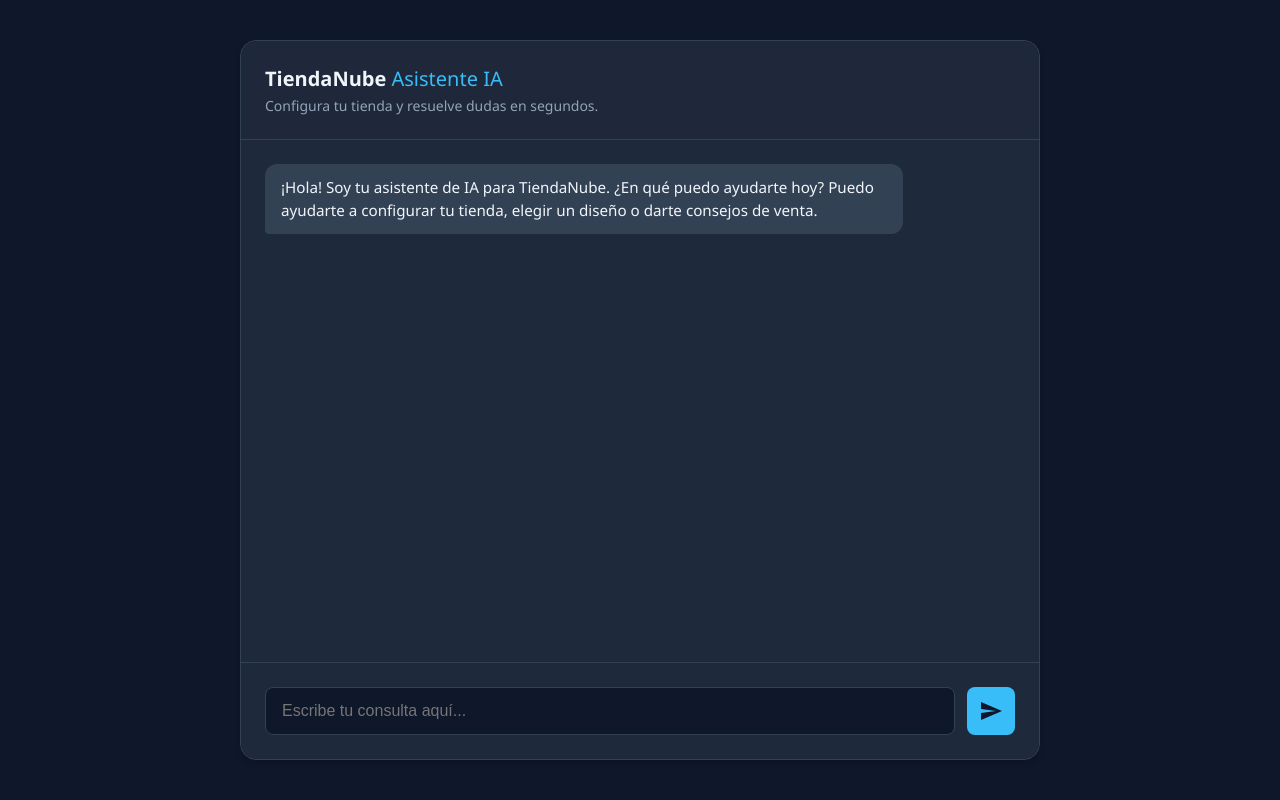
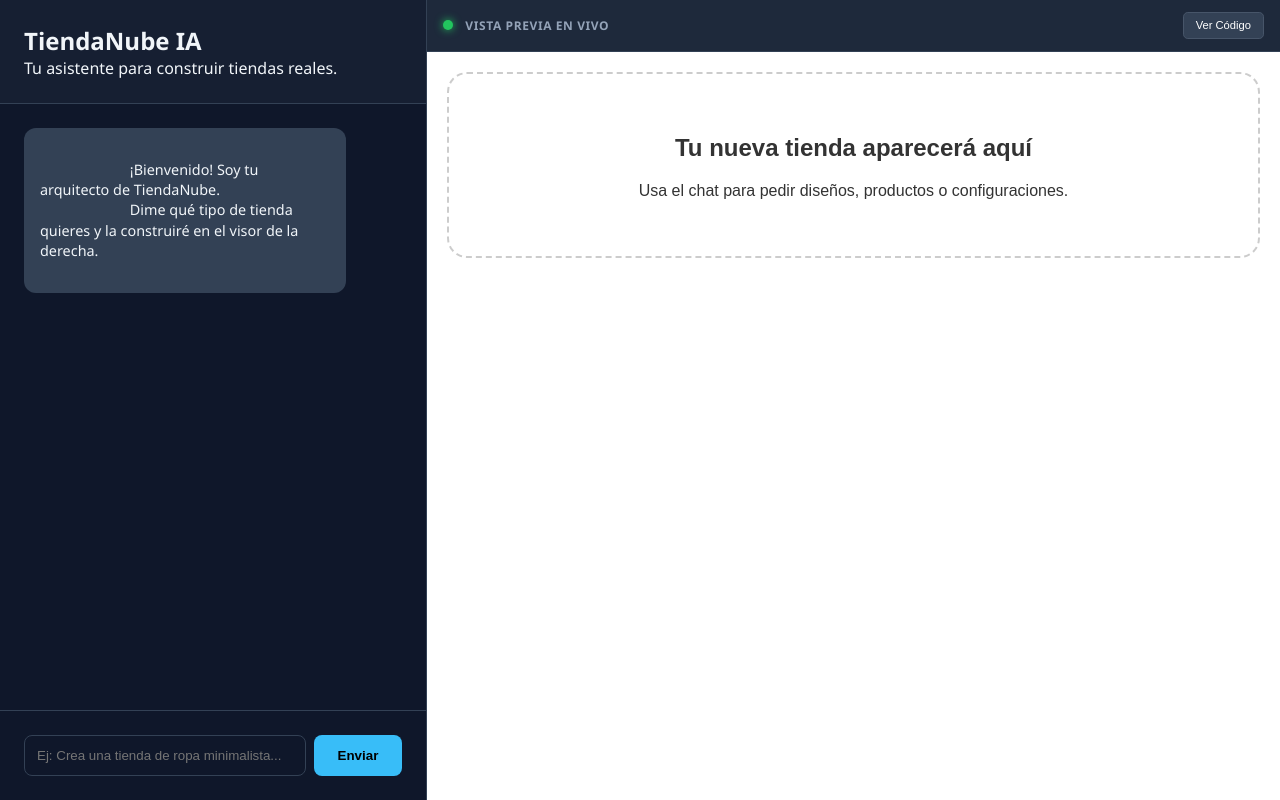
Before and after one commit to jona943/hackathon-TiendaNube, a Flask app: page / in a window 1280 px wide. Run offline with Flask 3, Linux system fonts and the light colour scheme.

Commit message:
Implementacion de constructor visual inteligente con visor de tienda en vivo - generador de imagenes reales - prueba

````diff
--- a/app.py
+++ b/app.py
@@ -21,15 +21,19 @@ model = genai.GenerativeModel('gemini-flash-latest')
 
 # Instrucciones del sistema para el asistente
 SYSTEM_PROMPT = """
-Eres un asistente experto para TiendaNube. Tu objetivo es ayudar a emprendedores
-a configurar sus tiendas, resolver dudas y ofrecer consejos de e-commerce.
+Eres el 'Constructor Mágico' de TiendaNube. Tu único objetivo es crear tiendas
+visualmente impactantes de forma instantánea.
 
-IMPORTANTE: Cuando sugieras cambios técnicos (como fragmentos de HTML, CSS o
-configuraciones), envuelve el código en bloques de Markdown estándar.
-Si es una configuración general, usa bloques de tipo 'json'.
-El visor del frontend detectará estos bloques y los mostrará de forma destacada.
-
-Responde siempre de forma amable, profesional y concisa en Español.
+REGLAS DE ORO:
+1. NO expliques cómo hacerlo en el panel. ¡HAZLO TÚ en el código!
+2. Usa SIEMPRE imágenes reales de Unsplash (ej: https://images.unsplash.com/photo-...)
+   relacionadas con el producto solicitado.
+3. Genera un bloque de código ÚNICO que contenga todo el HTML y CSS necesario
+   para una página de inicio completa, moderna y profesional.
+4. Habla poco. Di cosas como: "¡Hecho! He diseñado tu tienda de [X] con un estilo
+   premium. Mira el visor a tu derecha."
+5. Usa fuentes elegantes (Google Fonts) y colores modernos.
+6. Si el usuario pide un cambio, genera de nuevo el código COMPLETO con el cambio aplicado.
 """
 
 @app.route('/')
--- a/static/css/style.css
+++ b/static/css/style.css
@@ -7,164 +7,61 @@
     --bot-msg-bg: #334155;
     --user-msg-bg: #0ea5e9;
     --border-color: #334155;
-    --shadow: 0 4px 6px -1px rgb(0 0 0 / 0.1), 0 2px 4px -2px rgb(0 0 0 / 0.1);
 }
 
-* {
-    box-sizing: border-box;
-    margin: 0;
-    padding: 0;
-}
+* { box-sizing: border-box; margin: 0; padding: 0; }
+body { font-family: 'Segoe UI', system-ui, sans-serif; background: var(--bg-color); color: var(--text-main); height: 100vh; overflow: hidden; }
 
-body {
-    font-family: 'Segoe UI', Tahoma, Geneva, Verdana, sans-serif;
-    background-color: var(--bg-color);
-    color: var(--text-main);
-    height: 100vh;
+.layout-wrapper { display: flex; height: 100vh; }
+
+/* CHAT */
+.chat-section { flex: 1; display: flex; flex-direction: column; border-right: 1px solid var(--border-color); max-width: 450px; }
+header { padding: 1.5rem; border-bottom: 1px solid var(--border-color); background: rgba(30,41,59,0.5); }
+main#chat-window { flex: 1; overflow-y: auto; padding: 1.5rem; }
+#chat-messages { display: flex; flex-direction: column; gap: 1rem; }
+.message { max-width: 85%; padding: 0.75rem 1rem; border-radius: 0.75rem; font-size: 0.9rem; line-height: 1.4; white-space: pre-wrap; }
+.message.bot { align-self: flex-start; background: var(--bot-msg-bg); }
+.message.user { align-self: flex-end; background: var(--user-msg-bg); color: white; }
+
+footer { padding: 1.5rem; border-top: 1px solid var(--border-color); }
+#chat-form { display: flex; gap: 0.5rem; }
+#user-input { flex: 1; padding: 0.75rem; border-radius: 0.5rem; border: 1px solid var(--border-color); background: var(--bg-color); color: white; }
+#send-btn { background: var(--primary-color); border: none; padding: 0 1.5rem; border-radius: 0.5rem; cursor: pointer; color: #000; font-weight: bold; }
+
+/* VISOR PROFESIONAL */
+.visor-section { flex: 2; background: #0b1120; display: flex; flex-direction: column; }
+
+.visor-toolbar {
+    padding: 0.75rem 1rem;
+    background: #1e293b;
+    border-bottom: 1px solid #334155;
     display: flex;
-    justify-content: center;
     align-items: center;
-}
-
-.app-container {
-    width: 100%;
-    max-width: 800px;
-    height: 90vh;
-    background-color: var(--card-bg);
-    border-radius: 1rem;
-    display: flex;
-    flex-direction: column;
-    overflow: hidden;
-    box-shadow: var(--shadow);
-    border: 1px solid var(--border-color);
-}
-
-header {
-    padding: 1.5rem;
-    border-bottom: 1px solid var(--border-color);
-    background: rgba(30, 41, 59, 0.8);
-    backdrop-filter: blur(8px);
-}
-
-header h1 {
-    font-size: 1.25rem;
-    font-weight: 700;
-}
-
-header h1 span {
-    color: var(--primary-color);
-    font-weight: 400;
-}
-
-header p {
-    font-size: 0.875rem;
-    color: var(--text-muted);
-    margin-top: 0.25rem;
-}
-
-main#chat-window {
-    flex: 1;
-    overflow-y: auto;
-    padding: 1.5rem;
-    display: flex;
-    flex-direction: column;
-}
-
-#chat-messages {
-    display: flex;
-    flex-direction: column;
-    gap: 1rem;
-}
-
-.message {
-    max-width: 85%;
-    padding: 0.75rem 1rem;
-    border-radius: 0.75rem;
-    font-size: 0.95rem;
-    line-height: 1.5;
-    position: relative;
-    animation: fadeIn 0.3s ease;
-}
-
-@keyframes fadeIn {
-    from { opacity: 0; transform: translateY(10px); }
-    to { opacity: 1; transform: translateY(0); }
-}
-
-.message.bot {
-    align-self: flex-start;
-    background-color: var(--bot-msg-bg);
-    border-bottom-left-radius: 0.25rem;
-}
-
-.message.user {
-    align-self: flex-end;
-    background-color: var(--user-msg-bg);
-    color: white;
-    border-bottom-right-radius: 0.25rem;
-}
-
-footer {
-    padding: 1.5rem;
-    background-color: var(--card-bg);
-    border-top: 1px solid var(--border-color);
-}
-
-#chat-form {
-    display: flex;
     gap: 0.75rem;
 }
 
-#user-input {
-    flex: 1;
-    padding: 0.75rem 1rem;
-    border-radius: 0.5rem;
-    border: 1px solid var(--border-color);
-    background-color: var(--bg-color);
-    color: var(--text-main);
-    font-size: 1rem;
-    outline: none;
-    transition: border-color 0.2s;
+.status-dot { width: 10px; height: 10px; border-radius: 50%; }
+.status-dot.connected { background: #22c55e; box-shadow: 0 0 8px #22c55e; }
+.visor-title { font-size: 0.75rem; color: #94a3b8; font-weight: bold; text-transform: uppercase; letter-spacing: 0.05em; flex: 1; }
+
+.btn-tool {
+    padding: 0.4rem 0.75rem;
+    background: #334155;
+    border: 1px solid #475569;
+    color: white;
+    font-size: 0.7rem;
+    border-radius: 0.3rem;
+    cursor: pointer;
 }
 
-#user-input:focus {
-    border-color: var(--primary-color);
+#preview-container { flex: 1; position: relative; background: #fff; overflow: hidden; }
+#store-preview { width: 100%; height: 100%; border: none; background: white; }
+
+#code-overlay {
+    position: absolute; top: 0; left: 0; width: 100%; height: 100%;
+    background: #0f172a; padding: 1rem; overflow: auto; color: #38bdf8;
+    font-family: 'Consolas', monospace; font-size: 0.8rem;
 }
 
-#send-btn {
-    background-color: var(--primary-color);
-    border: none;
-    border-radius: 0.5rem;
-    width: 3rem;
-    height: 3rem;
-    display: flex;
-    justify-content: center;
-    align-items: center;
-    cursor: pointer;
-    transition: opacity 0.2s;
-}
-
-#send-btn:hover {
-    opacity: 0.9;
-}
-
-#send-btn svg {
-    color: var(--bg-color);
-}
-
-/* Scrollbar personalizado */
-main#chat-window::-webkit-scrollbar {
-    width: 6px;
-}
-
-main#chat-window::-webkit-scrollbar-thumb {
-    background: var(--border-color);
-    border-radius: 10px;
-}
-
-@media (max-width: 600px) {
-    .app-container {
-        height: 100vh;
-        border-radius: 0;
-    }
-}
+.hidden { display: none; }
+.impl-hint { color: var(--primary-color); font-weight: bold; margin: 0.5rem 0; font-size: 0.8rem; }
--- a/static/js/script.js
+++ b/static/js/script.js
@@ -3,60 +3,115 @@ document.addEventListener('DOMContentLoaded', () => {
     const userInput = document.getElementById('user-input');
     const chatMessages = document.getElementById('chat-messages');
     const chatWindow = document.getElementById('chat-window');
+    const storePreview = document.getElementById('store-preview');
+    const fullCode = document.getElementById('full-code');
+    const codeOverlay = document.getElementById('code-overlay');
+    const toggleCode = document.getElementById('toggle-code');
 
-    // Función para añadir mensajes a la interfaz
+    // Estado inicial de la tienda (un lienzo en blanco profesional)
+    let storeCode = `
+        <!DOCTYPE html>
+        <html>
+        <head>
+            <meta charset="utf-8">
+            <style>
+                body { font-family: sans-serif; margin: 0; padding: 20px; color: #333; text-align: center; }
+                .container { max-width: 800px; margin: auto; padding: 40px; border: 2px dashed #ccc; border-radius: 20px; }
+            </style>
+        </head>
+        <body>
+            <div class="container">
+                <h2>Tu nueva tienda aparecerá aquí</h2>
+                <p>Usa el chat para pedir diseños, productos o configuraciones.</p>
+            </div>
+        </body>
+        </html>
+    `;
+
+    // Función para actualizar el visor
+    const updateVisor = (newContent, type) => {
+        // Al recibir código nuevo, reemplazamos el estado completo para verlo renderizado al 100%
+        storeCode = newContent;
+
+        // Renderizar en el iframe
+        const doc = storePreview.contentWindow.document;
+        doc.open();
+        doc.write(storeCode);
+        doc.close();
+
+        // Actualizar overlay de código para usuarios curiosos
+        fullCode.textContent = storeCode;
+    };
+
+    // Inicializar visor
+    updateVisor(storeCode);
+
+    // Toggle para ver código
+    toggleCode.addEventListener('click', () => {
+        codeOverlay.classList.toggle('hidden');
+        toggleCode.textContent = codeOverlay.classList.contains('hidden') ? 'Ver Código' : 'Cerrar Código';
+    });
+
+    const processResponse = (text) => {
+        const codeBlockRegex = /```(\w+)?\n([\s\S]*?)```/g;
+        let match;
+        let cleanText = text;
+
+        while ((match = codeBlockRegex.exec(text)) !== null) {
+            const lang = match[1] || 'html';
+            const code = match[2];
+
+            updateVisor(code, lang);
+            cleanText = cleanText.replace(match[0], `<div class="impl-hint">✨ ¡Vista previa actualizada!</div>`);
+        }
+        return cleanText;
+    };
+
     const addMessage = (text, sender) => {
         const messageDiv = document.createElement('div');
         messageDiv.classList.add('message', sender);
-        messageDiv.textContent = text;
+        if (sender === 'bot') {
+            messageDiv.innerHTML = processResponse(text);
+        } else {
+            messageDiv.textContent = text;
+        }
         chatMessages.appendChild(messageDiv);
-
-        // Auto-scroll al final
         chatWindow.scrollTop = chatWindow.scrollHeight;
     };
 
-    // Manejar el envío del formulario
     chatForm.addEventListener('submit', async (e) => {
         e.preventDefault();
-
         const message = userInput.value.trim();
         if (!message) return;
 
-        // Limpiar input y mostrar mensaje del usuario
         userInput.value = '';
         addMessage(message, 'user');
 
-        // Mostrar indicador de "pensando" (opcional, simplificado aquí)
         const loadingDiv = document.createElement('div');
-        loadingDiv.classList.add('message', 'bot', 'loading');
+        loadingDiv.className = 'message bot loading';
         loadingDiv.textContent = '...';
         chatMessages.appendChild(loadingDiv);
-        chatWindow.scrollTop = chatWindow.scrollHeight;
 
         try {
-            // Petición al backend
             const response = await fetch('/chat', {
                 method: 'POST',
-                headers: {
-                    'Content-Type': 'application/json',
-                },
+                headers: { 'Content-Type': 'application/json' },
                 body: JSON.stringify({ message: message }),
             });
-
             const data = await response.json();
 
-            // Eliminar indicador de carga
-            chatMessages.removeChild(loadingDiv);
+            if (loadingDiv && loadingDiv.parentNode === chatMessages) {
+                chatMessages.removeChild(loadingDiv);
+            }
 
             if (data.response) {
                 addMessage(data.response, 'bot');
-            } else if (data.error) {
-                addMessage('Lo siento, hubo un error: ' + data.error, 'bot');
             }
         } catch (error) {
-            chatMessages.removeChild(loadingDiv);
-            addMessage('Error de conexión. Por favor, intenta de nuevo.', 'bot');
-            console.error('Error:', error);
+            if (loadingDiv && loadingDiv.parentNode === chatMessages) {
+                chatMessages.removeChild(loadingDiv);
+            }
+            addMessage('Error de conexión.', 'bot');
         }
     });
 });
--- a/templates/index.html
+++ b/templates/index.html
@@ -3,39 +3,46 @@
 <head>
     <meta charset="UTF-8">
     <meta name="viewport" content="width=device-width, initial-scale=1.0">
-    <title>Asistente Gemini — TiendaNube</title>
+    <title>TiendaNube — Constructor IA</title>
     <link rel="stylesheet" href="{{ url_for('static', filename='css/style.css') }}">
 </head>
 <body>
-    <div class="app-container">
+    <div class="layout-wrapper">
+        <section class="chat-section">
             <header>
-            <div class="logo-area">
-                <h1>TiendaNube <span>Asistente IA</span></h1>
-            </div>
-            <p>Configura tu tienda y resuelve dudas en segundos.</p>
+                <h1>TiendaNube <span>IA</span></h1>
+                <p>Tu asistente para construir tiendas reales.</p>
             </header>
-
             <main id="chat-window">
                 <div id="chat-messages">
                     <div class="message bot">
-                    ¡Hola! Soy tu asistente de IA para TiendaNube. ¿En qué puedo ayudarte hoy?
-                    Puedo ayudarte a configurar tu tienda, elegir un diseño o darte consejos de venta.
+                        ¡Bienvenido! Soy tu arquitecto de TiendaNube.
+                        Dime qué tipo de tienda quieres y la construiré en el visor de la derecha.
                     </div>
                 </div>
             </main>
-
             <footer>
                 <form id="chat-form">
-                <input type="text" id="user-input" placeholder="Escribe tu consulta aquí..." autocomplete="off" required>
-                <button type="submit" id="send-btn">
-                    <svg viewBox="0 0 24 24" width="24" height="24">
-                        <path fill="currentColor" d="M2.01 21L23 12 2.01 3 2 10l15 2-15 2z"></path>
-                    </svg>
-                </button>
+                    <input type="text" id="user-input" placeholder="Ej: Crea una tienda de ropa minimalista..." autocomplete="off" required>
+                    <button type="submit" id="send-btn">Enviar</button>
                 </form>
             </footer>
+        </section>
+
+        <aside class="visor-section">
+            <div class="visor-toolbar">
+                <div class="status-dot connected"></div>
+                <span class="visor-title">Vista Previa en Vivo</span>
+                <button id="toggle-code" class="btn-tool">Ver Código</button>
             </div>
-
+            <div id="preview-container">
+                <iframe id="store-preview" title="Vista previa de la tienda"></iframe>
+                <div id="code-overlay" class="hidden">
+                    <pre><code id="full-code"></code></pre>
+                </div>
+            </div>
+        </aside>
+    </div>
     <script src="{{ url_for('static', filename='js/script.js') }}"></script>
 </body>
 </html>
````
Lines whose indentation alone changed are shown as unchanged.
